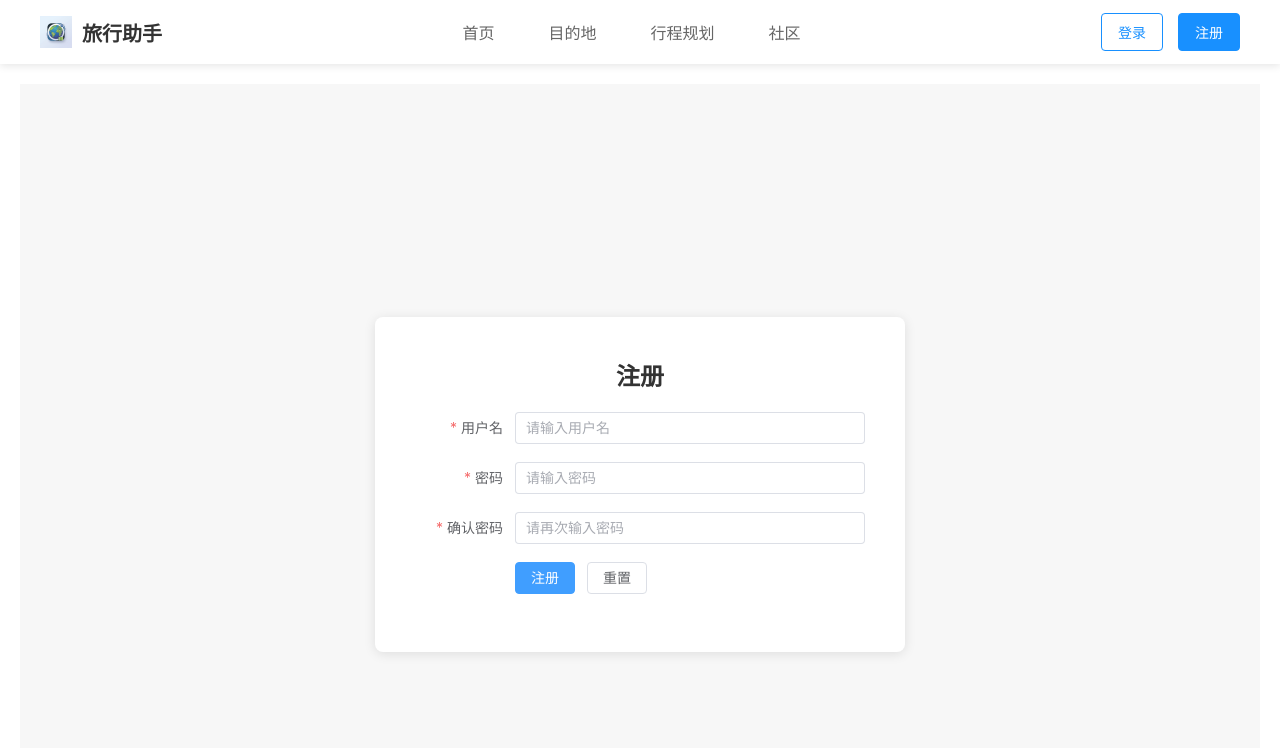
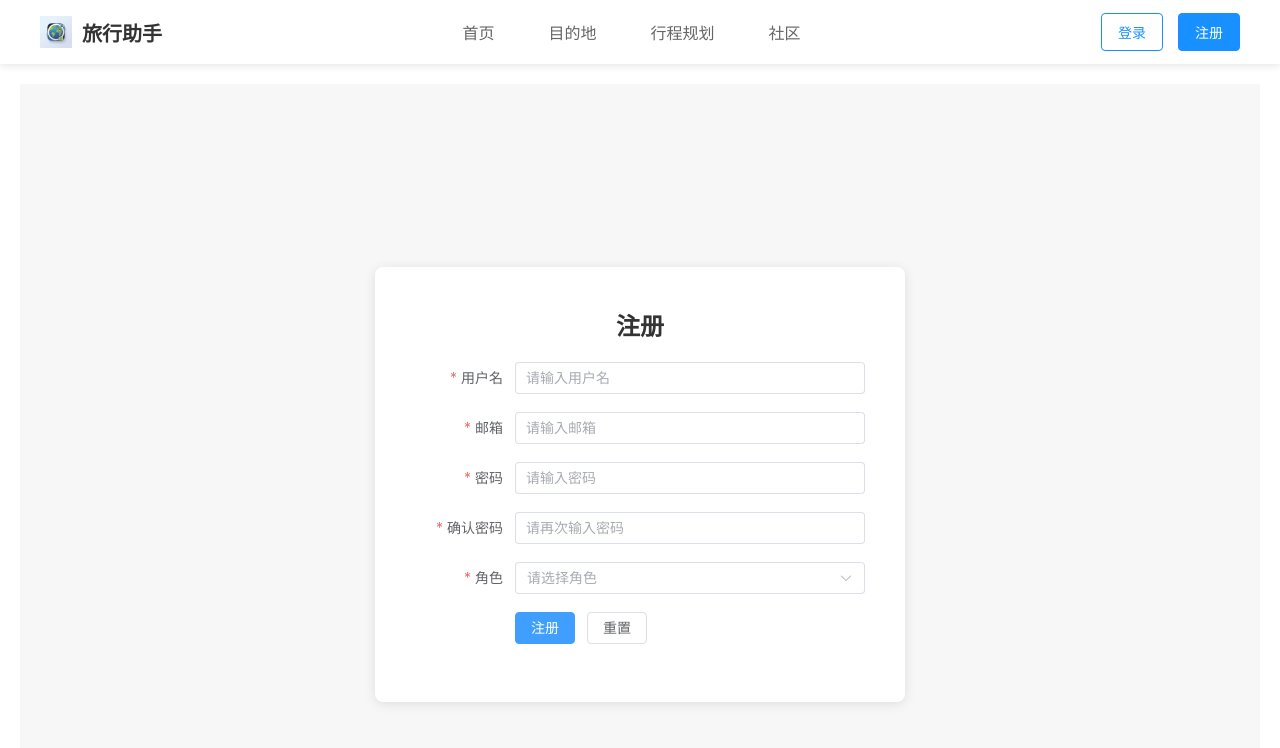
Before and after one commit to QuantumBitstream/travelplanner_vue, a Vue app: page /register in a window 1280 px wide. Shown: the top 748 px of the page. Built offline with nearby package versions, Linux system fonts and the light colour scheme; what tlbs-map-vue would draw is missing.

Commit message:
user module - bf integration testing

```diff
--- a/src/views/Register.vue
+++ b/src/views/Register.vue
@@ -9,6 +9,11 @@
         <!-- 用户名输入 -->
         <el-form-item label="用户名" prop="username">
           <el-input v-model="registerForm.username" autocomplete="off" placeholder="请输入用户名" />
+        </el-form-item>
+
+        <!-- 邮箱输入 -->
+        <el-form-item label="邮箱" prop="email">
+          <el-input v-model="registerForm.email" autocomplete="off" placeholder="请输入邮箱" />
         </el-form-item>
 
         <!-- 密码输入 -->
@@ -29,6 +34,14 @@
               autocomplete="off"
               placeholder="请再次输入密码"
           />
+        </el-form-item>
+
+        <!-- 角色选择 -->
+        <el-form-item label="角色" prop="role">
+          <el-select v-model="registerForm.role" placeholder="请选择角色">
+            <el-option label="User" value="role_user"></el-option>
+            <el-option label="Admin" value="role_admin"></el-option>
+          </el-select>
         </el-form-item>
 
         <!-- 提交按钮 -->
@@ -56,6 +69,10 @@ export default {
           { required: true, message: '请输入用户名', trigger: 'blur' },
           { min: 3, max: 15, message: '用户名长度在 3 到 15 个字符', trigger: 'blur' }
         ],
+        email: [
+          { required: true, message: '请输入邮箱', trigger: 'blur' },
+          { type: 'email', message: '请输入有效的邮箱地址', trigger: 'blur' }
+        ],
         password: [
           { required: true, message: '请输入密码', trigger: 'blur' },
           { min: 6, message: '密码长度不能小于 6 个字符', trigger: 'blur' }
@@ -72,6 +89,9 @@ export default {
             },
             trigger: 'blur'
           }
+        ],
+        role: [
+          { required: true, message: '请选择角色', trigger: 'change' }
         ]
       }
     }
```
